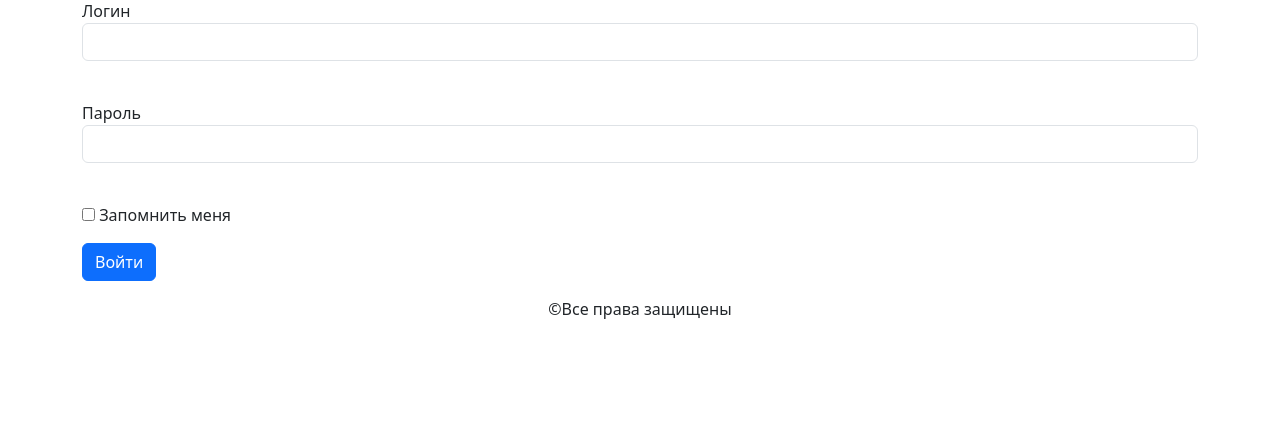
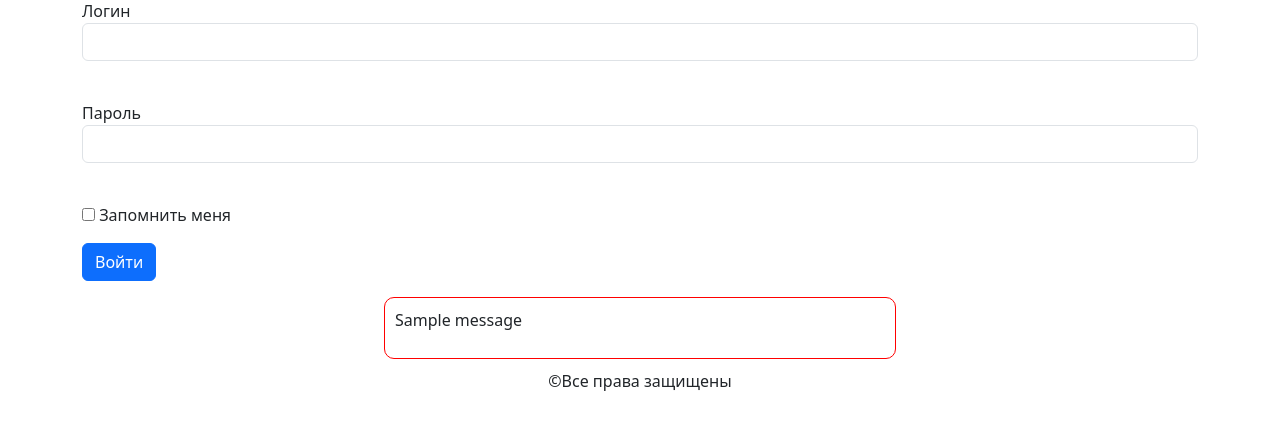
Before and after one commit to ipapMaster/pythonLessons, a Flask app: page /login in a window 1280 px wide. Shown: the part 119-549 px from the top of the page. Run offline with Flask 3, Linux system fonts and the light colour scheme; one stand-in notice (Sample message) is shown.

Commit message:
Flash Message Example

```diff
--- a/main.py
+++ b/main.py
@@ -1,7 +1,7 @@
 import os
 import sqlite3
 from flask import Flask, url_for, redirect, request  # flask.request - с чем пользователь к нам пришёл
-from flask import render_template
+from flask import render_template, flash
 import requests  # отдельный модуль для обращения к интернет-ресурсу (стороннему)
 import json
 from dotenv import load_dotenv
@@ -78,12 +78,13 @@ def edit(post_id):
         conn.execute(query)
         conn.commit()
         conn.close()
+        flash(f'Новость "{title}" была отредактирована!')
         return redirect(url_for('index'))  # '/'
     conn = connect_db()
     post = conn.execute('SELECT * FROM posts WHERE id = ?', (post_id,)).fetchone()
     conn.close()
     mess = f'Редактирование новости "{post[1]}"'
-    # form.content.data = post[2]
+    form.content.data = post[2]
     return render_template("addpost.html",
                            title=mess,
                            news_action=mess,
--- a/static/css/style.css
+++ b/static/css/style.css
@@ -16,3 +16,12 @@ a {
     border-radius: 5px;
     padding: 10px;
 }
+
+.user-inform {
+    margin: 10px auto;
+    max-width: 40%;
+    background-color: #ссffcc;
+    border: 1px solid red;
+    border-radius: 10px;
+    padding: 10px;
+}
--- a/templates/addpost.html
+++ b/templates/addpost.html
@@ -32,5 +32,4 @@
             <p>{{ form.submit(type="submit", class="btn btn-primary") }}</p>
         {% endif %}
     </form>
-    <script>document.getElementById('content').value="{{ post[2] }}"</script>
     {% endblock %}
--- a/templates/base.html
+++ b/templates/base.html
@@ -45,6 +45,15 @@
     <!-- Переменное содержимое будет здесь -->
     {% block main_content %}{% endblock %}
 </div>
+{% with messages = get_flashed_messages() %}
+    {% if messages %}
+        <div class="user-inform">
+            {% for mess in messages %}
+                <p>{{ mess }}</p>
+            {% endfor %}
+        </div>
+    {% endif %}
+{% endwith %}
 <footer>
     <div class="text-center">&copy;Все права защищены</div>
 </footer>
```
